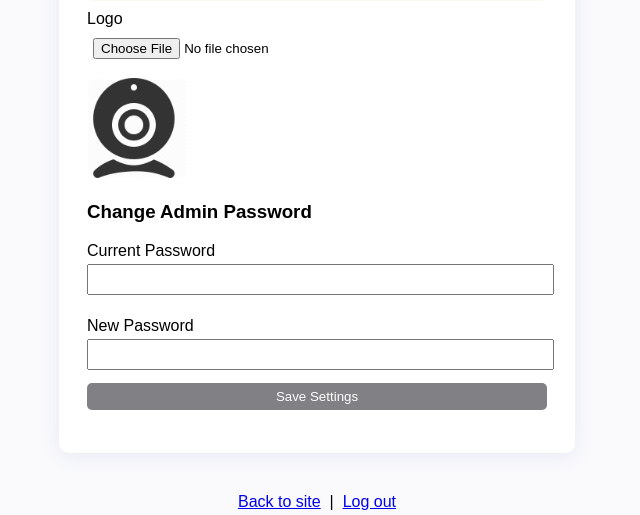
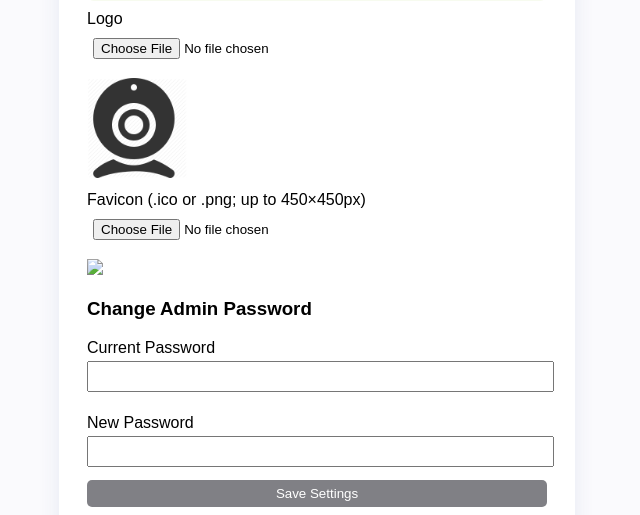
Before and after one commit to TinyCB/Chaturbate-affiliate-api-script, a PHP site: page /admin.php in a window 1280 px wide. Shown: the part 2591-3106 px from the top of the page, without its empty margins (323-963 px from the left). Run offline with PHP 8.4, Linux system fonts and the light colour scheme; the visitor is signed in with stand-in values (Sample User, id 1).

Commit message:
Some minor updates, including favicon support

```diff
--- a/admin.php
+++ b/admin.php
@@ -74,6 +74,46 @@ if($_SERVER['REQUEST_METHOD']==="POST" && isset($_POST['site_name'])) {
         $fn = 'assets/logo.png';
         move_uploaded_file($_FILES['logo_file']['tmp_name'], $fn);
         $config['logo_path']=$fn;
+    }
+    // ------ FAVICON UPLOAD: PNG/ICO only ------
+    if(!empty($_FILES['favicon_file']['tmp_name'])) {
+        $allowed = ['ico','png'];
+        $ext = strtolower(pathinfo($_FILES['favicon_file']['name'], PATHINFO_EXTENSION));
+        if (in_array($ext, $allowed)) {
+            $upload_path = 'assets/favicon-upload.' . $ext;
+            if (!move_uploaded_file($_FILES['favicon_file']['tmp_name'], $upload_path)) {
+                $error = "Failed to upload image. Check permissions!";
+            } elseif ($ext === 'ico') {
+                copy($upload_path, 'assets/favicon.ico');
+                $config['favicon_path'] = 'assets/favicon.ico';
+            } elseif ($ext === 'png') {
+                $src_img = @imagecreatefrompng($upload_path);
+                if (!$src_img) {
+                    $error = "Could not read PNG. Try saving as a regular PNG in your image software and re-upload.";
+                } else {
+                    $w = imagesx($src_img); $h = imagesy($src_img);
+                    $max_dim = min($w, $h, 450);
+                    $x = intval(($w - $max_dim) / 2); $y = intval(($h - $max_dim) / 2);
+                    $target_size = 32;
+                    $out_path = 'assets/favicon.png';
+                    $crop = imagecreatetruecolor($target_size, $target_size);
+                    imagesavealpha($crop, true);
+                    imagealphablending($crop, false);
+                    $trans = imagecolorallocatealpha($crop, 0, 0, 0, 127);
+                    imagefill($crop, 0, 0, $trans);
+                    imagecopyresampled($crop, $src_img, 0, 0, $x, $y, $target_size, $target_size, $max_dim, $max_dim);
+                    if (imagepng($crop, $out_path, 6)) {
+                        $config['favicon_path'] = $out_path;
+                    } else {
+                        $error = "Failed to save PNG.";
+                    }
+                    imagedestroy($crop); imagedestroy($src_img);
+                }
+            }
+            @unlink($upload_path);
+        } else {
+            $error = "Only .ico or .png files up to 450x450px are allowed for favicon.";
+        }
     }
     if (!empty($_POST['current_admin_password']) && !empty($_POST['new_admin_password'])) {
         if (password_verify($_POST['current_admin_password'], $config['admin_password_hash'])) {
@@ -164,6 +204,11 @@ if(!empty($success)) echo "<div style='color:green;text-align:center;'>$success<
     <label>Logo</label>
     <input type="file" name="logo_file"><br>
     <img src="<?=$config['logo_path']?>" style="max-width:100px;"><br>
+    <label>Favicon (.ico or .png; up to 450×450px)</label>
+    <input type="file" name="favicon_file"><br>
+    <?php if (!empty($config['favicon_path'])): ?>
+    <img src="<?=htmlspecialchars($config['favicon_path'])?>" style="max-width:32px; max-height:32px;"><br>
+    <?php endif; ?>
     <h3>Change Admin Password</h3>
     <label>Current Password</label>
     <input type="password" name="current_admin_password" autocomplete="current-password">
--- a/config.php
+++ b/config.php
@@ -10,6 +10,7 @@ return array (
   'primary_color' => '#808085',
   'footer_text' => '© 2024 TinyCB.',
   'logo_path' => 'assets/logo.png',
+  'favicon_path' => 'assets/favicon.ico',
   'whitelabel_domain' => 'my.tinycb.com',
   'meta_home_title' => 'TinyCB – Free Live Sex Chat & Webcams',
   'meta_home_desc' => 'Watch thousands of live webcams instantly! Free chat, models, and more 24/7.',
```
Also changed, not shown: templates/header.php (+6 -1 lines), .htaccess.
